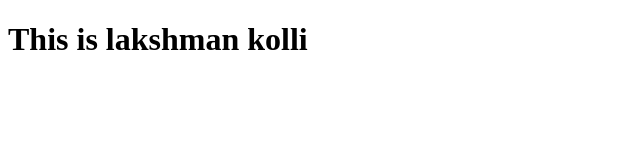
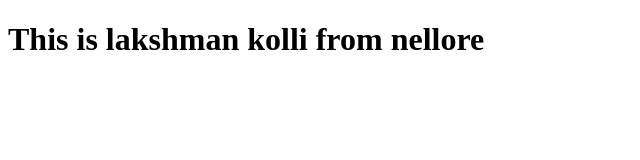
Before and after one commit to Lakshman-1996/courseera-Angular, a plain HTML site: page index.html in a window 1280 px wide. Shown: the whole page, without its empty margins (0-640 px from the left). Drawn offline with Linux system fonts and the light colour scheme.

Commit message:
new version of a webfile

```diff
--- a/index.html
+++ b/index.html
@@ -5,6 +5,6 @@
     <title>This is courseera Angular</title>
   </head>
   <body>
-  <h1>This is lakshman kolli</h1>
+  <h1>This is lakshman kolli from nellore</h1>
   </body>
 </html>
```
